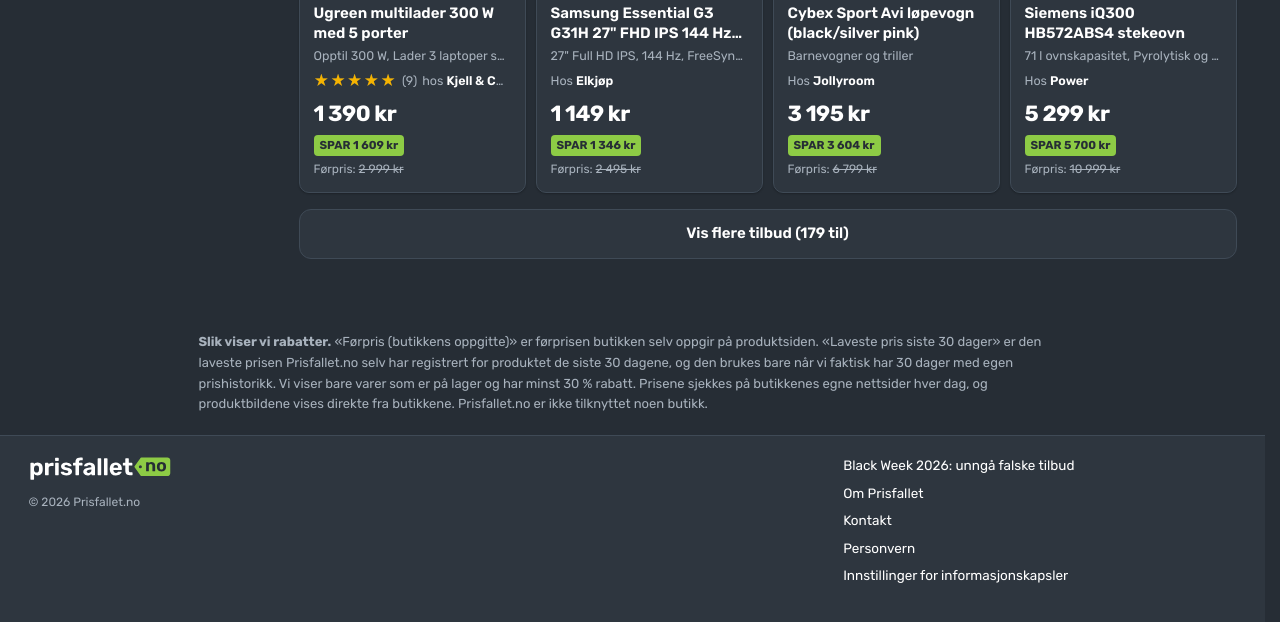
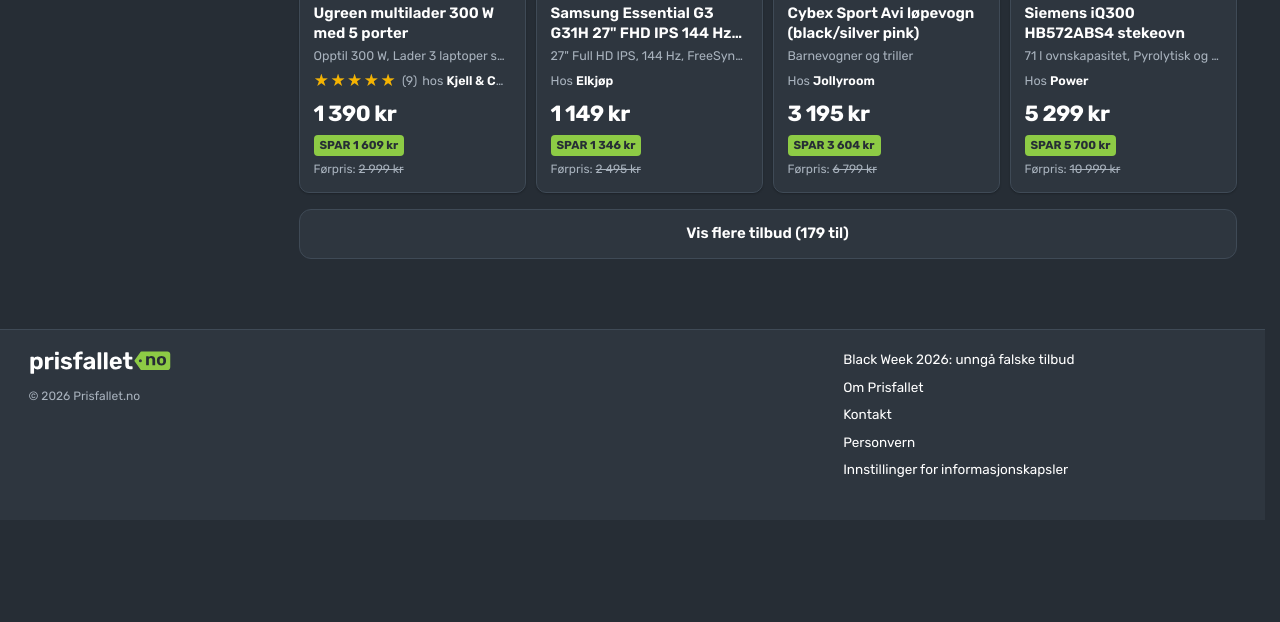
Before and after one commit to Mustac/prisfallet, a plain HTML site: page index.html in a window 1280 px wide. Shown: the part 6378-7000 px from the top of the page. After the commit the page ends 6898 px from the top, so only its background shows below. Drawn offline with Linux system fonts and the light colour scheme.

Commit message:
Remove the discount explanation text from the deals page
Co-Authored-By: Claude Opus 5.5 <noreply@anthropic.com>
Claude-Session: https://claude.ai/code/session_01HZuk1rKiJyZBJyKPhi6bQP

```diff
--- a/index.html
+++ b/index.html
@@ -372,9 +372,6 @@ aside::-webkit-scrollbar-thumb,.sheet::-webkit-scrollbar-thumb{border-color:var(
 
 <div class="ov" id="ov"><div class="sheet" id="sheet"></div></div>
 
-<section class="wrap about-deals">
-  <p><b>Slik viser vi rabatter.</b> «Førpris (butikkens oppgitte)» er førprisen butikken selv oppgir på produktsiden. «Laveste pris siste 30 dager» er den laveste prisen Prisfallet.no selv har registrert for produktet de siste 30 dagene, og den brukes bare når vi faktisk har 30 dager med egen prishistorikk. Vi viser bare varer som er på lager og har minst 30&nbsp;% rabatt. Prisene sjekkes på butikkenes egne nettsider hver dag, og produktbildene vises direkte fra butikkene. Prisfallet.no er ikke tilknyttet noen butikk.</p>
-</section>
 <div id="pf-foot"></div>
 
 <script>
```
